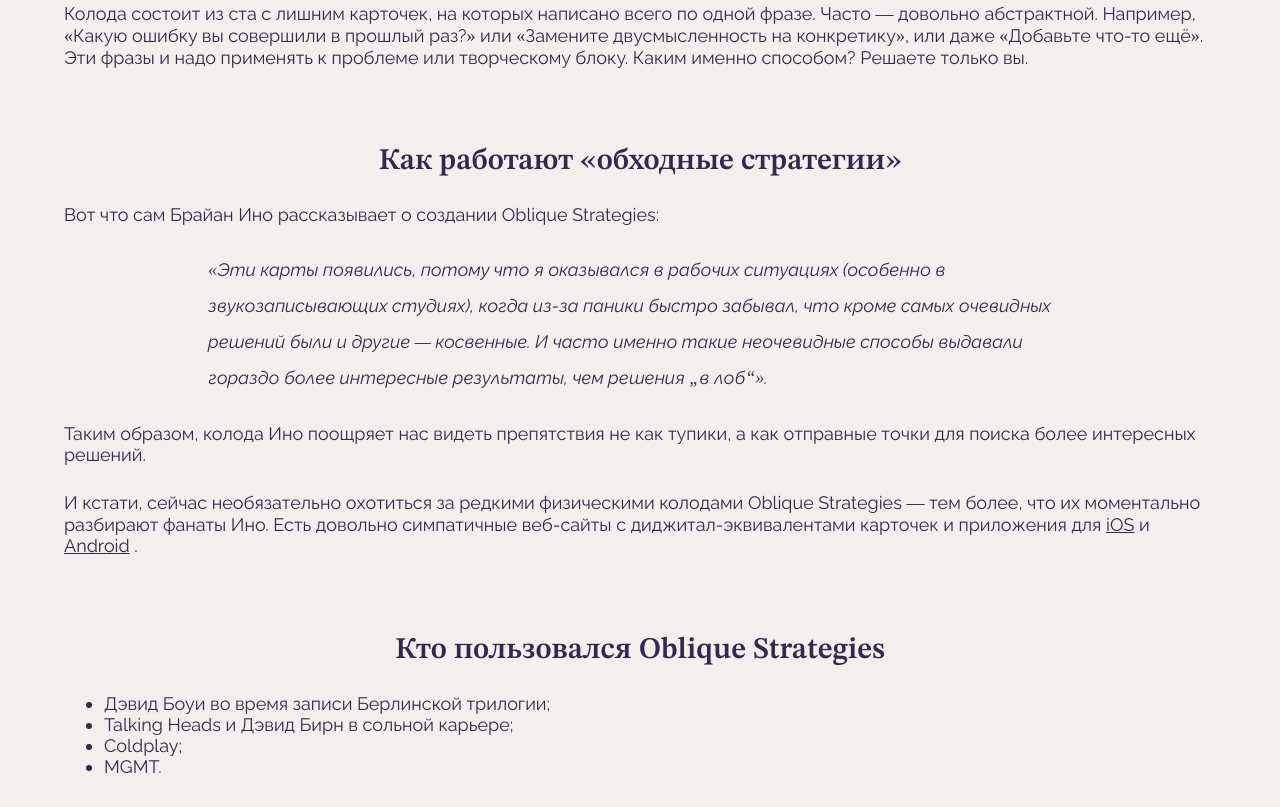
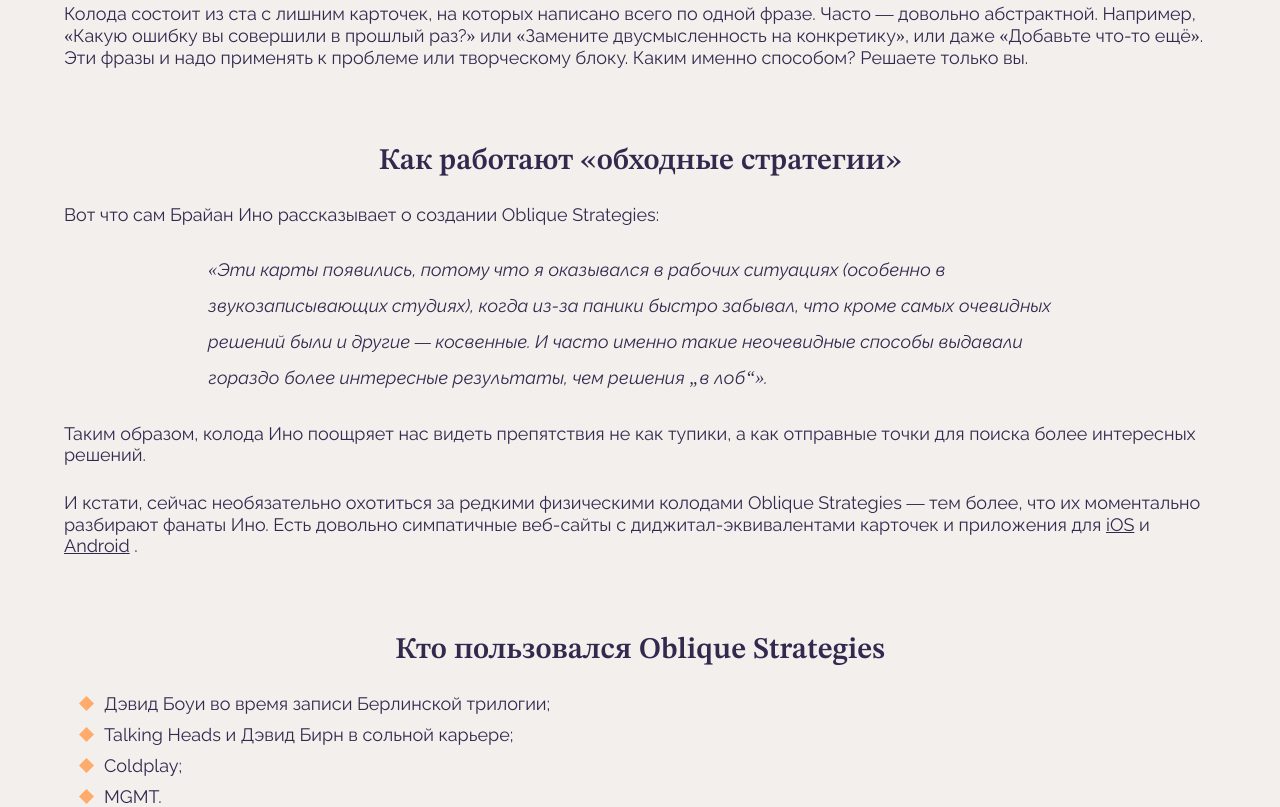
Before and after one commit to AlekSidorova/Yandex_Praktikum, a plain HTML site: page karty-podskazhut-main/index.html in a window 1280 px wide. Shown: the part 745-1552 px from the top of the page. Before the commit the page ends 1522 px from the top, so only its background shows below. Drawn offline with Linux system fonts and the light colour scheme.

Commit message:
выполнен 5 шаг

```diff
--- a/karty-podskazhut-main/index.html
+++ b/karty-podskazhut-main/index.html
@@ -96,7 +96,7 @@
 
     <h2 class="heading content__title">Кто пользовался Oblique Strategies</h2>
       <div class="content__text-block">
-        <ul>
+        <ul class="content__list">
           <li>Дэвид Боуи во время записи Берлинской трилогии;</li>
           <li>Talking Heads и Дэвид Бирн в сольной карьере;</li>
           <li>Coldplay;</li>
--- a/karty-podskazhut-main/styles/style.css
+++ b/karty-podskazhut-main/styles/style.css
@@ -72,3 +72,30 @@
   font-style: italic;
   line-height: 200%;
 }
+
+.content__list {
+  list-style-type: none;
+  padding: 0 0 0 40px;
+}
+
+.content__list li {
+  position: relative;
+}
+
+.content__list li::before {
+  content: '';
+  position: absolute;
+  inline-size: 15px;
+  block-size: 15px;
+  margin-block-start: -7.5px;
+  background-image: url('../images/marker-light.svg');
+  background-size: contain;
+  background-position: center;
+  background-repeat: no-repeat;
+  inset-block-start: 50%;
+  inset-inline-start: -25px;
+}
+
+.content__list li:not(:last-of-type) {
+  margin-block-end: 10px;
+}
```
